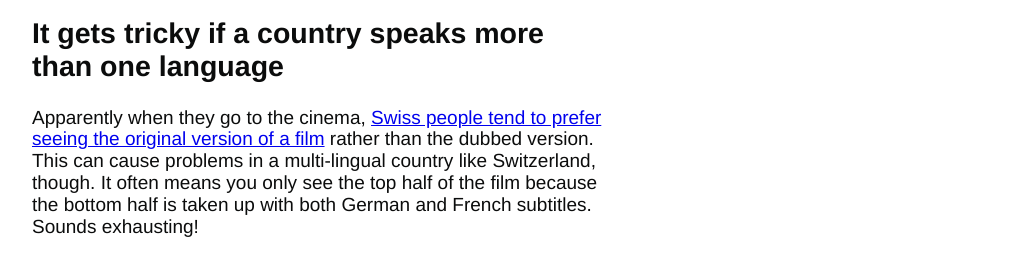
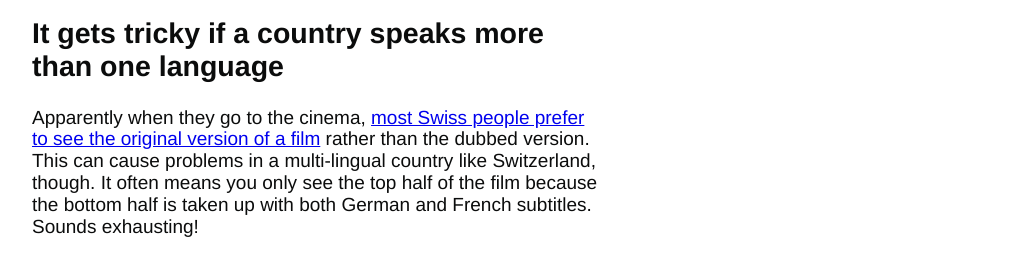
Before and after one commit to tombye/trexit, a Jekyll site: the page built from _posts/2017-12-01-dub-be-good.markdown, in a window 1280 px wide. Shown: the part 1160-1414 px from the top of the page, without its empty margins (128-1151 px from the left). Built offline with Jekyll 4.4.1, drawn with Linux system fonts in a browser that asks for light colours.

Commit message:
Update 2017-12-01-dub-be-good.markdown

```diff
--- a/_posts/2017-12-01-dub-be-good.markdown
+++ b/_posts/2017-12-01-dub-be-good.markdown
@@ -23,4 +23,4 @@ In Spain, there was almost always a button we could press on the remote control
 
 ## It gets tricky if a country speaks more than one language
 
-Apparently when they go to the cinema, [Swiss people tend to prefer seeing the original version of a film](http://www.onebigyodel.com/2011/03/going-to-movies-in-switzerland.html?m=1) rather than the dubbed version. This can cause problems in a multi-lingual country like Switzerland, though. It often means you only see the top half of the film because the bottom half is taken up with both German and French subtitles. Sounds exhausting!
+Apparently when they go to the cinema, [most Swiss people prefer to see the original version of a film](http://www.onebigyodel.com/2011/03/going-to-movies-in-switzerland.html?m=1) rather than the dubbed version. This can cause problems in a multi-lingual country like Switzerland, though. It often means you only see the top half of the film because the bottom half is taken up with both German and French subtitles. Sounds exhausting!
```
